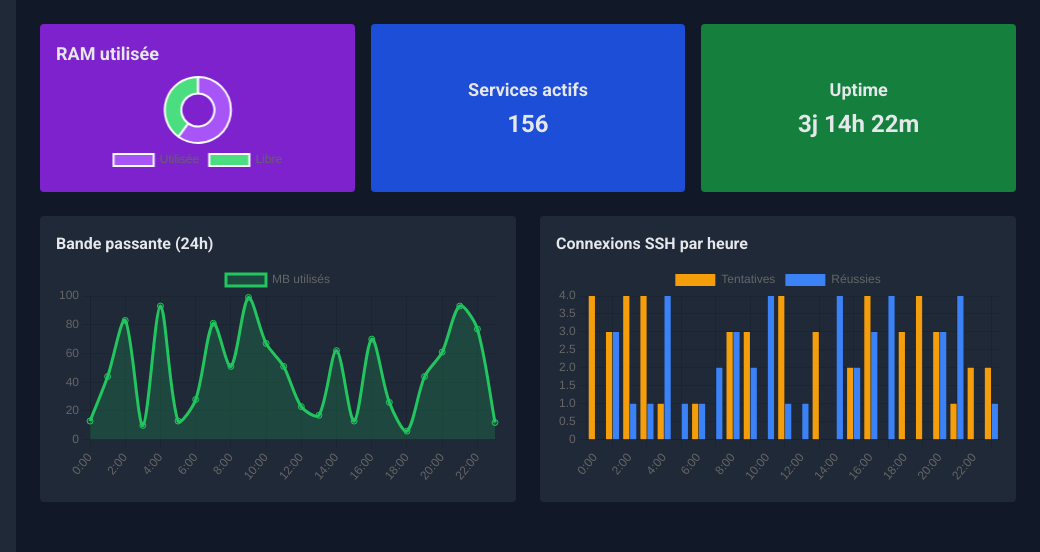
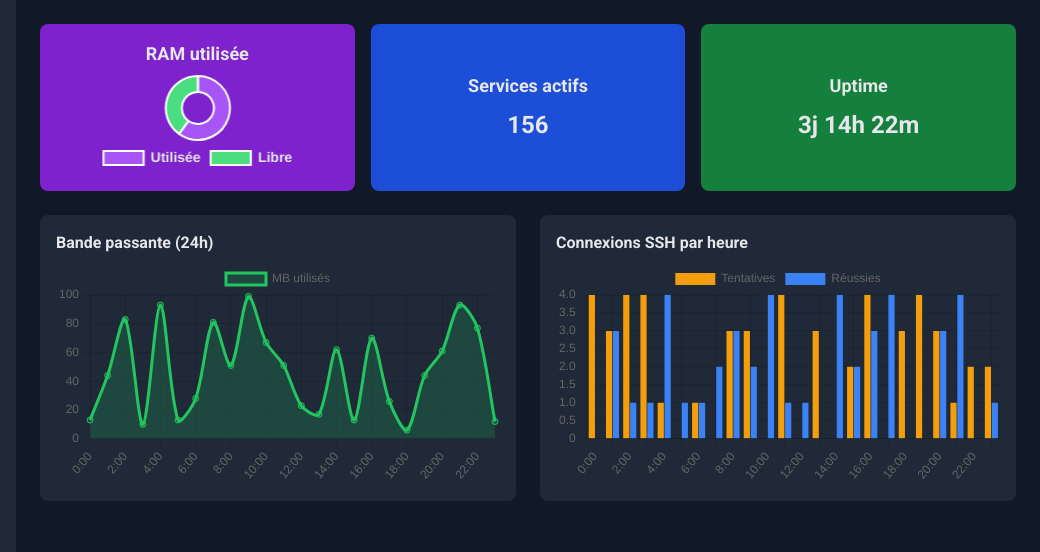
Before and after one commit to RF505/RPIDashbord, a plain HTML site: page dashboard.html in a window 1280 px wide. Shown: the top 552 px of the page, 240-1280 px from the left. Drawn offline with nearby package versions, Linux system fonts and the light colour scheme; no server answers.

Commit message:
Adding CSS

```diff
--- /dev/null
+++ b/css/styles.css
@@ -0,0 +1,110 @@
+/* Fond et texte global */
+.body-bg {
+  background-color: #111827; /* bg-gray-900 */
+}
+
+.text-default {
+  color: #e5e7eb; /* text-gray-200 */
+}
+
+/* Layout principal */
+.layout {
+  display: flex;
+  height: 100vh;
+}
+
+.main-content {
+  flex: 1;
+  padding: 1.5rem; /* p-6 */
+  overflow: auto;
+}
+
+/* Ligne de cartes */
+.cards-row {
+  display: grid;
+  grid-template-columns: 1fr;
+  gap: 1rem;
+  margin-bottom: 1.5rem;
+}
+
+@media (min-width: 640px) {
+  .cards-row {
+    grid-template-columns: repeat(2, 1fr);
+  }
+}
+
+@media (min-width: 1024px) {
+  .cards-row {
+    grid-template-columns: repeat(3, 1fr);
+  }
+}
+
+/* Cartes */
+.card {
+  padding: 1rem;              /* p-4 */
+  border-radius: 0.5rem;      /* rounded */
+  display: flex;
+  flex-direction: column;
+  justify-content: center;
+  align-items: center;
+}
+
+/* Couleurs des cartes */
+.card-ram {
+  background-color: #7e22ce; /* bg-purple-700 */
+}
+
+.card canvas {
+  max-height: 100px;
+  width: 100% !important;
+}
+
+.card-services {
+  background-color: #1d4ed8; /* bg-blue-700 */
+}
+
+.card-uptime {
+  background-color: #15803d; /* bg-green-700 */
+}
+
+/* Titres dans cartes */
+.card-title {
+  font-size: 1.125rem; /* text-lg */
+  font-weight: 700;    /* font-bold */
+  margin-bottom: 0.5rem;
+}
+
+/* Valeur principale (RAM, uptime, etc.) */
+.card-value {
+  font-size: 1.5rem;   /* text-2xl */
+  font-weight: 600;    /* font-semibold */
+}
+
+/* Grille de graphiques */
+.charts-row {
+  display: grid;
+  grid-template-columns: 1fr;
+  gap: 1.5rem;
+}
+
+.chart-block canvas {
+  max-height: 250px;
+  width: 100% !important;
+}
+
+@media (min-width: 1024px) {
+  .charts-row {
+    grid-template-columns: repeat(2, 1fr);
+  }
+}
+
+.chart-block {
+  background-color: #1f2937; /* bg-gray-800 */
+  padding: 1rem;
+  border-radius: 0.5rem;
+}
+
+.chart-title {
+  margin-bottom: 0.5rem;
+  font-weight: 600;
+}
--- a/dashboard.html
+++ b/dashboard.html
@@ -4,57 +4,68 @@
   <meta charset="UTF-8" />
   <meta name="viewport" content="width=device-width, initial-scale=1.0"/>
   <title>Raspberry Pi Dashboard</title>
+
+  <!-- Roboto -->
   <link href="https://fonts.googleapis.com/css2?family=Roboto:wght@400;700&display=swap" rel="stylesheet">
+
+  <!-- Chart.js -->
   <script src="https://cdn.jsdelivr.net/npm/chart.js"></script>
+
+  <!-- Font Awesome (icônes) -->
   <link rel="stylesheet" href="https://cdnjs.cloudflare.com/ajax/libs/font-awesome/5.15.4/css/all.min.css"/>
+
+  <!-- Tailwind CSS -->
   <script src="https://cdn.tailwindcss.com"></script>
+
+  <!-- CSS -->
+  <link rel="stylesheet" href="css/styles.css">
+
   <style>
     body {
       font-family: 'Roboto', sans-serif;
     }
-    .small-card canvas {
-      max-height: 100px;
-    }
   </style>
 </head>
-<body class="bg-gray-900 text-gray-200">
 
-  <div class="flex h-screen">
+<body class="body-bg text-default">
+
+  <div class="layout">
     <!-- Sidebar -->
     <div data-include="./partials/sidebar.html"></div>
 
     <!-- Main content -->
-    <main class="flex-1 p-6 overflow-auto">
+    <main class="main-content">
       <!-- Small Cards Row -->
-      <div class="grid grid-cols-1 sm:grid-cols-2 lg:grid-cols-3 gap-4 mb-6">
-        <div class="bg-purple-700 p-4 rounded small-card">
-          <h2 class="text-lg font-bold mb-2 ram">RAM utilisée</h2>
+      <div class="cards-row">
+        <div class="card card-ram">
+          <h2 class="card-title ram">RAM utilisée</h2>
           <canvas id="ramChart"></canvas>
         </div>
-        <div class="bg-blue-700 p-4 rounded small-card flex flex-col justify-center items-center">
-          <h2 class="text-lg font-bold mb-1">Services actifs</h2>
-          <p class="text-2xl font-semibold services-actifs">156</p> <!-- class ajoutée -->
+        <div class="card card-services">
+          <h2 class="card-title">Services actifs</h2>
+          <p class="card-value services-actifs">156</p>
         </div>
-        <div class="bg-green-700 p-4 rounded small-card flex flex-col justify-center items-center">
-          <h2 class="text-lg font-bold mb-1">Uptime</h2>
-          <p class="text-2xl font-semibold uptime">3j 14h 22m</p> <!-- class ajoutée -->
+        <div class="card card-uptime">
+          <h2 class="card-title">Uptime</h2>
+          <p class="card-value uptime">3j 14h 22m</p>
         </div>
       </div>
 
       <!-- Charts -->
-      <div class="grid grid-cols-1 lg:grid-cols-2 gap-6">
-        <div class="bg-gray-800 p-4 rounded">
-          <h2 class="mb-2 font-semibold bandwidth">Bande passante (24h)</h2>
+      <div class="charts-row">
+        <div class="chart-block">
+          <h2 class="chart-title bandwidth">Bande passante (24h)</h2>
           <canvas id="bandwidthChart"></canvas>
         </div>
 
-        <div class="bg-gray-800 p-4 rounded">
-          <h2 class="mb-2 font-semibold ssh">Connexions SSH par heure</h2>
+        <div class="chart-block">
+          <h2 class="chart-title ssh">Connexions SSH par heure</h2>
           <canvas id="sshChart"></canvas>
         </div>
       </div>
     </main>
   </div>
+
 
 <script>
 async function fetchDashboardData() {
@@ -88,12 +99,25 @@ function createRamChart(data) {
       }]
     },
     options: {
-      plugins: { legend: { display: true, position: 'bottom' } },
+      plugins: {
+        legend: {
+          display: true,
+          position: 'bottom',
+          labels: {
+            color: '#e5e7eb', // gris clair
+            font: {
+              size: 14,
+              weight: 'bold'
+            }
+          }
+        }
+      },
       responsive: true,
       maintainAspectRatio: false
     }
   });
 }
+
 
 function createBandwidthChart(data) {
   return new Chart(document.getElementById('bandwidthChart'), {
```
